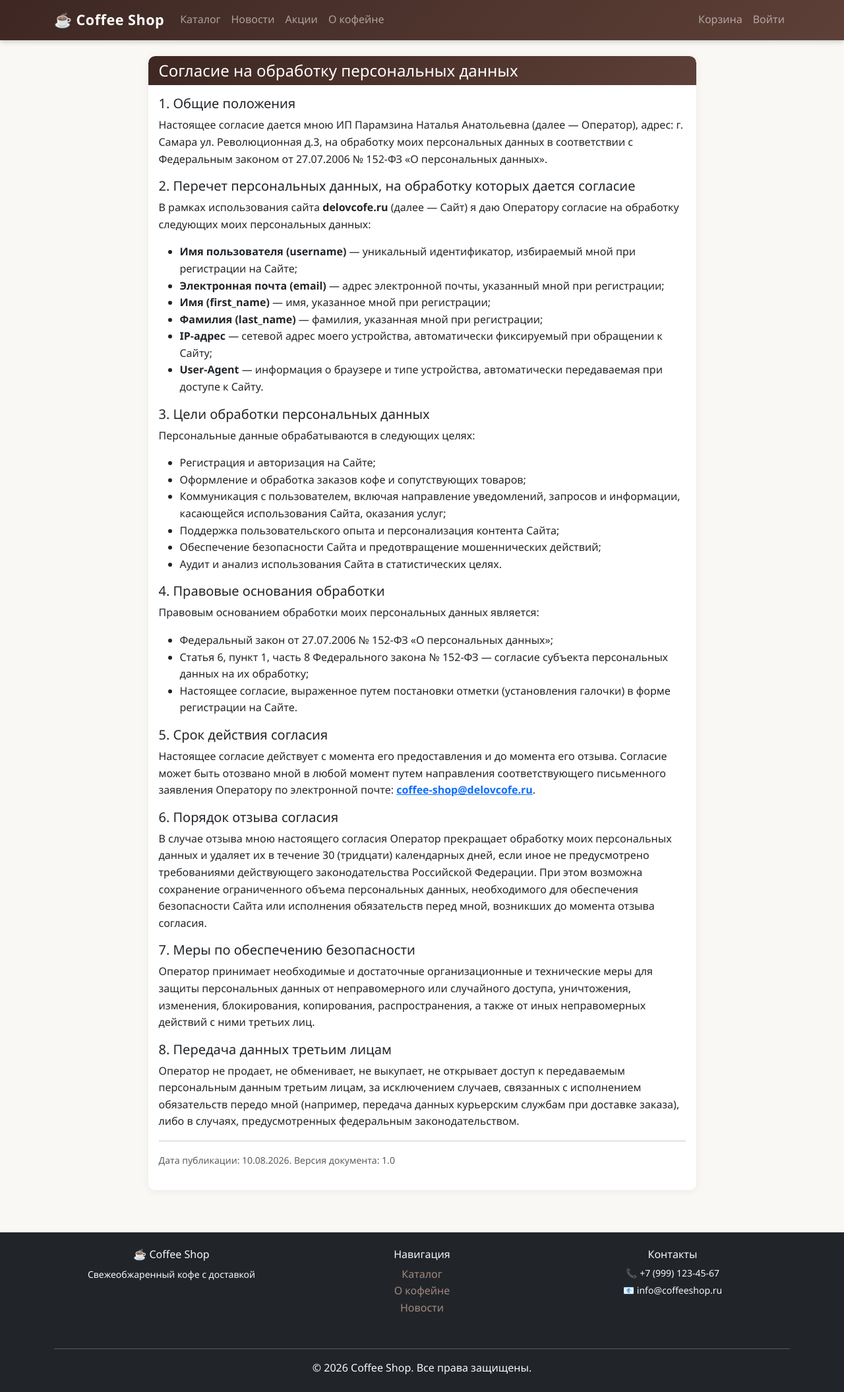
After one commit to nemoymoy/coffee_shop, a Django app: page /accounts/personal-data-consent/ in a window 1280 px wide. The commit adds this page. Shown: the whole page at 66% size. Run offline with Django 4.2, Linux system fonts and the light colour scheme; parts of the project's set-up code (start-up, migrations or seed data) failed here and were passed over.

Commit message:
feat(users): add 152-FZ personal data consent compliance
- Add PersonalDataConsent model with versioning, IP logging, and audit trail
- Add required consent checkbox on registration form (unchecked by default)
- Create consent text page with full 152-FZ compliant documentation
- Record consent creation on successful user registration
- Add admin interface for PersonalDataConsent
- Fix news migration Index compatibility with Django 6.1
- Add tests for model, form validation, and view behavior

```diff
--- a/django/coffee_shop/apps/users/urls.py
+++ b/django/coffee_shop/apps/users/urls.py
@@ -11,6 +11,11 @@ urlpatterns = [
     path('logout/', auth_views.LogoutView.as_view(
         next_page='catalog:catalog'), name='logout'),
     path('register/', views.register_view, name='register'),
+    path(
+        'personal-data-consent/',
+        views.personal_data_consent_text_view,
+        name='personal_data_consent_text',
+    ),
     path('dashboard/', dashboard_view, name='dashboard'),
     path('profile/', profile_view, name='profile'),
 ]
--- a/django/coffee_shop/apps/users/views.py
+++ b/django/coffee_shop/apps/users/views.py
@@ -1,4 +1,6 @@
 """Views for users app."""
+import hashlib
+
 from django.shortcuts import render, redirect
 from django.contrib.auth import login, authenticate
 from django.contrib.auth.forms import AuthenticationForm
@@ -7,6 +9,13 @@ from django.utils.decorators import decorator_from_middleware
 from django.middleware.csrf import CsrfViewMiddleware
 
 from coffee_shop.apps.users.forms import UserRegistrationForm
+from coffee_shop.apps.users.models import PersonalDataConsent
+
+
+# Тексты согласия для версионирования
+CONSENT_TEXTS = {
+    '1.0': "Согласие на обработку персональных данных (версия 1.0 от 10.08.2026)",
+}
 
 
 @decorator_from_middleware(CsrfViewMiddleware)
@@ -42,6 +51,25 @@ def register_view(request):
             user = form.save()
             login(request, user)
             messages.success(request, f'Добро пожаловать, {user.first_name or user.username}!')
+
+            # Создаем запись согласия на обработку ПД
+            consent_version = '1.0'
+            consent_text = CONSENT_TEXTS.get(consent_version, '')
+            content_hash = hashlib.md5(
+                consent_text.encode('utf-8')
+            ).hexdigest()
+
+            ip_address = request.META.get('REMOTE_ADDR')
+            user_agent = request.META.get('HTTP_USER_AGENT', '')[:1000]
+
+            PersonalDataConsent.objects.create(
+                user=user,
+                version=consent_version,
+                content_hash=content_hash,
+                ip_address=ip_address,
+                user_agent=user_agent,
+            )
+
             return redirect('catalog:catalog')
         else:
             messages.error(request, 'Пожалуйста, исправьте ошибки ниже.')
@@ -49,3 +77,9 @@ def register_view(request):
         form = UserRegistrationForm()
 
     return render(request, 'users/register.html', {'form': form})
+
+
+@decorator_from_middleware(CsrfViewMiddleware)
+def personal_data_consent_text_view(request):
+    """Отображение текста согласия на обработку персональных данных."""
+    return render(request, 'users/personal_data_consent_text.html')
--- /dev/null
+++ b/django/coffee_shop/templates/users/personal_data_consent_text.html
@@ -0,0 +1,71 @@
+{% extends 'base.html' %}
+{% load static %}
+
+{% block title %}Согласие на обработку персональных данных — Coffee Shop{% endblock %}
+
+{% block extra_css %}
+<link rel="stylesheet" href="{% static 'css/components.css' %}">
+{% endblock %}
+
+{% block content %}
+<div class="row justify-content-center">
+    <div class="col-md-9">
+        <div class="card">
+            <div class="card-header">
+                <h4 class="mb-0">Согласие на обработку персональных данных</h4>
+            </div>
+            <div class="card-body">
+                <div class="consent-text">
+                    <h5>1. Общие положения</h5>
+                    <p>Настоящее согласие дается мною ИП Парамзина Наталья Анатольевна (далее — Оператор), адрес: г. Самара ул. Революционная д.3, на обработку моих персональных данных в соответствии с Федеральным законом от 27.07.2006 № 152-ФЗ «О персональных данных».</p>
+
+                    <h5>2. Перечет персональных данных, на обработку которых дается согласие</h5>
+                    <p>В рамках использования сайта <strong>delovcofe.ru</strong> (далее — Сайт) я даю Оператору согласие на обработку следующих моих персональных данных:</p>
+                    <ul>
+                        <li><strong>Имя пользователя (username)</strong> — уникальный идентификатор, избираемый мной при регистрации на Сайте;</li>
+                        <li><strong>Электронная почта (email)</strong> — адрес электронной почты, указанный мной при регистрации;</li>
+                        <li><strong>Имя (first_name)</strong> — имя, указанное мной при регистрации;</li>
+                        <li><strong>Фамилия (last_name)</strong> — фамилия, указанная мной при регистрации;</li>
+                        <li><strong>IP-адрес</strong> — сетевой адрес моего устройства, автоматически фиксируемый при обращении к Сайту;</li>
+                        <li><strong>User-Agent</strong> — информация о браузере и типе устройства, автоматически передаваемая при доступе к Сайту.</li>
+                    </ul>
+
+                    <h5>3. Цели обработки персональных данных</h5>
+                    <p>Персональные данные обрабатываются в следующих целях:</p>
+                    <ul>
+                        <li>Регистрация и авторизация на Сайте;</li>
+                        <li>Оформление и обработка заказов кофе и сопутствующих товаров;</li>
+                        <li>Коммуникация с пользователем, включая направление уведомлений, запросов и информации, касающейся использования Сайта, оказания услуг;</li>
+                        <li>Поддержка пользовательского опыта и персонализация контента Сайта;</li>
+                        <li>Обеспечение безопасности Сайта и предотвращение мошеннических действий;</li>
+                        <li>Аудит и анализ использования Сайта в статистических целях.</li>
+                    </ul>
+
+                    <h5>4. Правовые основания обработки</h5>
+                    <p>Правовым основанием обработки моих персональных данных является:</p>
+                    <ul>
+                        <li>Федеральный закон от 27.07.2006 № 152-ФЗ «О персональных данных»;</li>
+                        <li>Статья 6, пункт 1, часть 8 Федерального закона № 152-ФЗ — согласие субъекта персональных данных на их обработку;</li>
+                        <li>Настоящее согласие, выраженное путем постановки отметки (установления галочки) в форме регистрации на Сайте.</li>
+                    </ul>
+
+                    <h5>5. Срок действия согласия</h5>
+                    <p>Настоящее согласие действует с момента его предоставления и до момента его отзыва. Согласие может быть отозвано мной в любой момент путем направления соответствующего письменного заявления Оператору по электронной почте: <strong><a href="mailto:coffee-shop@delovcofe.ru">coffee-shop@delovcofe.ru</a></strong>.</p>
+
+                    <h5>6. Порядок отзыва согласия</h5>
+                    <p>В случае отзыва мною настоящего согласия Оператор прекращает обработку моих персональных данных и удаляет их в течение 30 (тридцати) календарных дней, если иное не предусмотрено требованиями действующего законодательства Российской Федерации. При этом возможна сохранение ограниченного объема персональных данных, необходимого для обеспечения безопасности Сайта или исполнения обязательств перед мной, возникших до момента отзыва согласия.</p>
+
+                    <h5>7. Меры по обеспечению безопасности</h5>
+                    <p>Оператор принимает необходимые и достаточные организационные и технические меры для защиты персональных данных от неправомерного или случайного доступа, уничтожения, изменения, блокирования, копирования, распространения, а также от иных неправомерных действий с ними третьих лиц.</p>
+
+                    <h5>8. Передача данных третьим лицам</h5>
+                    <p>Оператор не продает, не обменивает, не выкупает, не открывает доступ к передаваемым персональным данным третьим лицам, за исключением случаев, связанных с исполнением обязательств передо мной (например, передача данных курьерским службам при доставке заказа), либо в случаях, предусмотренных федеральным законодательством.</p>
+
+                    <hr>
+                    <p class="text-muted"><small>Дата публикации: 10.08.2026. Версия документа: 1.0</small></p>
+                </div>
+            </div>
+        </div>
+    </div>
+</div>
+{% endblock %}
```
Also changed, not shown: django/coffee_shop/apps/users/admin.py (+10 -0 lines), django/coffee_shop/apps/users/forms/registration_form.py (+7 -0 lines), django/coffee_shop/apps/users/models.py (added, +57 -0 lines), django/coffee_shop/templates/users/register.html (+19 -0 lines), django/tests/forms/test_users.py (+28 -0 lines), django/tests/models/test_personal_data_consent.py (added, +107 -0 lines), django/tests/views/test_users.py (+58 -0 lines), .gigacode/plans/1786354898849-neon-river.plan.md (added), django/coffee_shop/apps/news/migrations/0001_initial.py, django/coffee_shop/apps/users/migrations/0001_initial.py (added), django/coffee_shop/apps/users/migrations/__init__.py (added).
